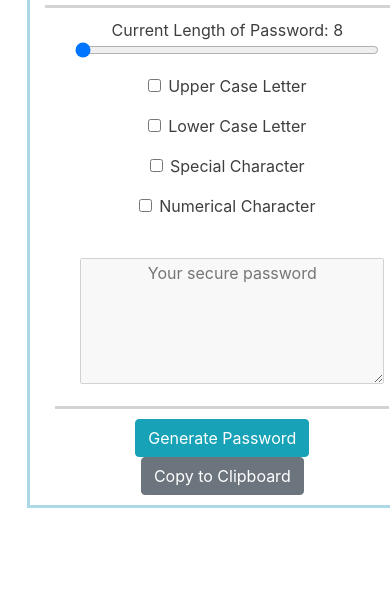
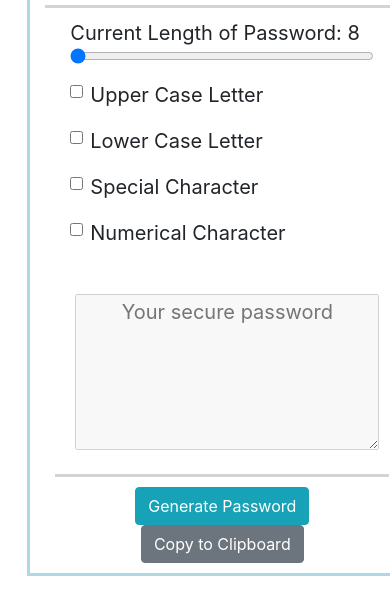
Before and after one commit to meatripoli/PasswordGenerator, a plain HTML site: page index.html in a window 390 px wide. Shown: the part 140-754 px from the top of the page. Drawn offline with nearby package versions, Linux system fonts and the light colour scheme.

Commit message:
change style sheet for the checkboxes and added @media for mobile

```diff
--- a/index.html
+++ b/index.html
@@ -15,16 +15,16 @@
                 <h2>Generate a random password </h2>
             </div>
             <div class="row row1">
-                <div class="col-sm-4">
-                    <div class="form-group">
-                            <span id="passlenghttxt">
-                                Current Length of Password:
-                                <span id="passlenghtnum">8</span>
-                            </span>
+                <div class="col-sm-4" id="colLeft">
+                    <div class="form-group" id="slider">
+                        <span id="passlenghttxt">
+                            Current Length of Password:
+                            <span id="passlenghtnum">8</span>
+                        </span>
                         <input type="range" class="form-control-range" id="formControlRange"
                         min="8" max="132" step="1" value="8">
+                    </div>
 
-                    </div>
                     <div class="form-group form-check">
                         <input type="checkbox" class="form-check-input" id="ucCheckbox">
                         <label class="form-check-label" for="lcChar">Upper Case Letter</label>
@@ -41,9 +41,8 @@
                         <input type="checkbox" class="form-check-input" id="numCheckbox">
                         <label class="form-check-label" for="num">Numerical Character</label>
                     </div>
-
                 </div>
-                <div class="col-sm-8">
+                <div class="col-sm-8" id="colRight">
                     <div class="form-group">
                         <label for="exampleFormControlTextarea1"></label>
                         <textarea id="mytext" placeholder="Your secure password" rows="5"></textarea>
--- a/style.css
+++ b/style.css
@@ -1,9 +1,8 @@
 .row{
     margin: 0 auto;
-    text-align: center;
 }
 /*specifically for sizing the text to fit in the box*/
-.form-group,textarea{
+textarea{
     width: 100%;
     box-sizing: border-box;
     margin-right: 15px;
@@ -24,6 +23,7 @@ h2{
     width: 100%;
     padding:10px;
     color:rgb(63, 62, 62);
+    text-align: center;
 }
 .container{
     background: #ffffff;
@@ -31,7 +31,11 @@ h2{
     border-style: solid;
     border-color: lightblue;
 }
-#psswheader{
-    width: 100%;
+.row2{
     text-align: center;
 }
+@media screen and (max-width: 1000px){
+    .container{
+        font-size: 20px;
+    }
+}
```
